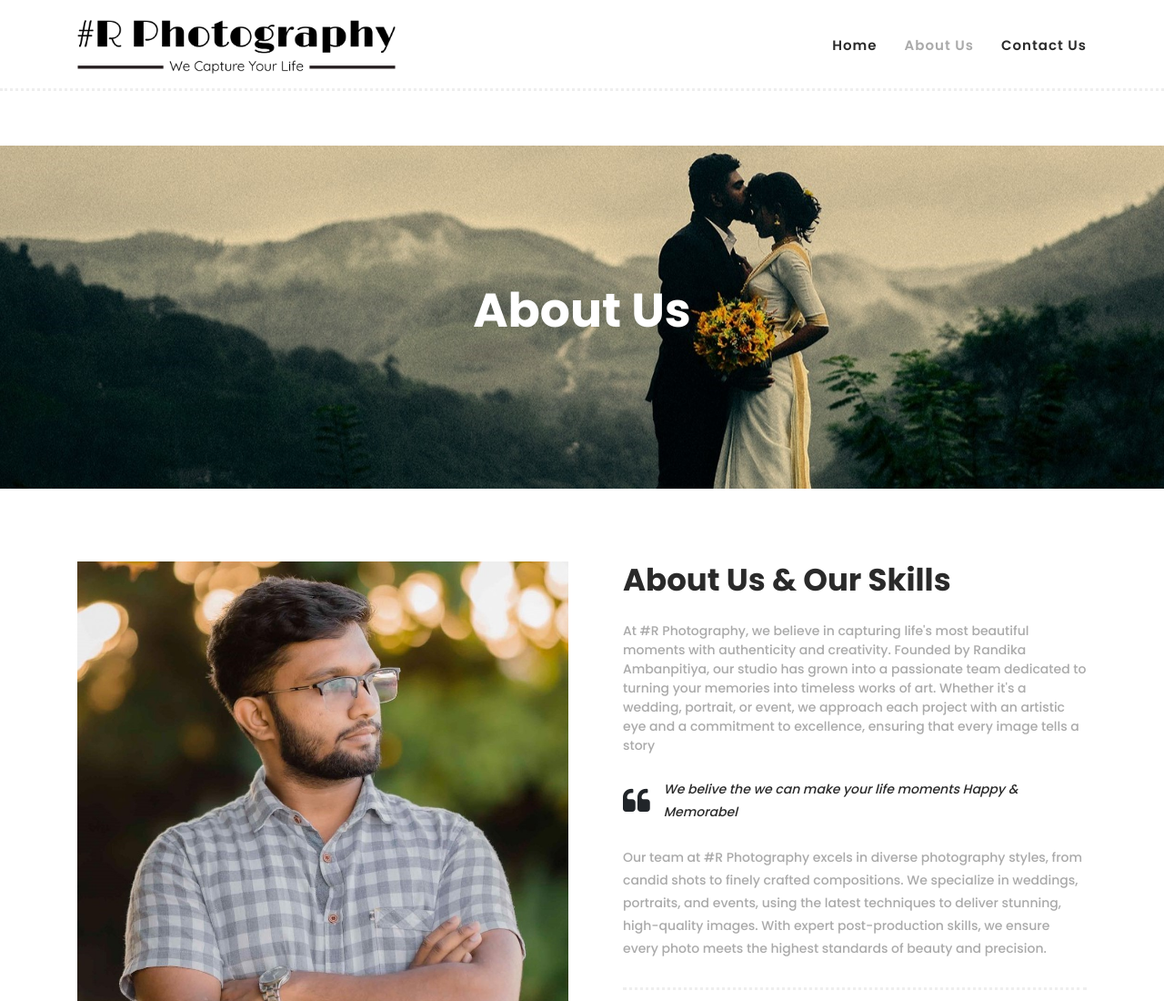
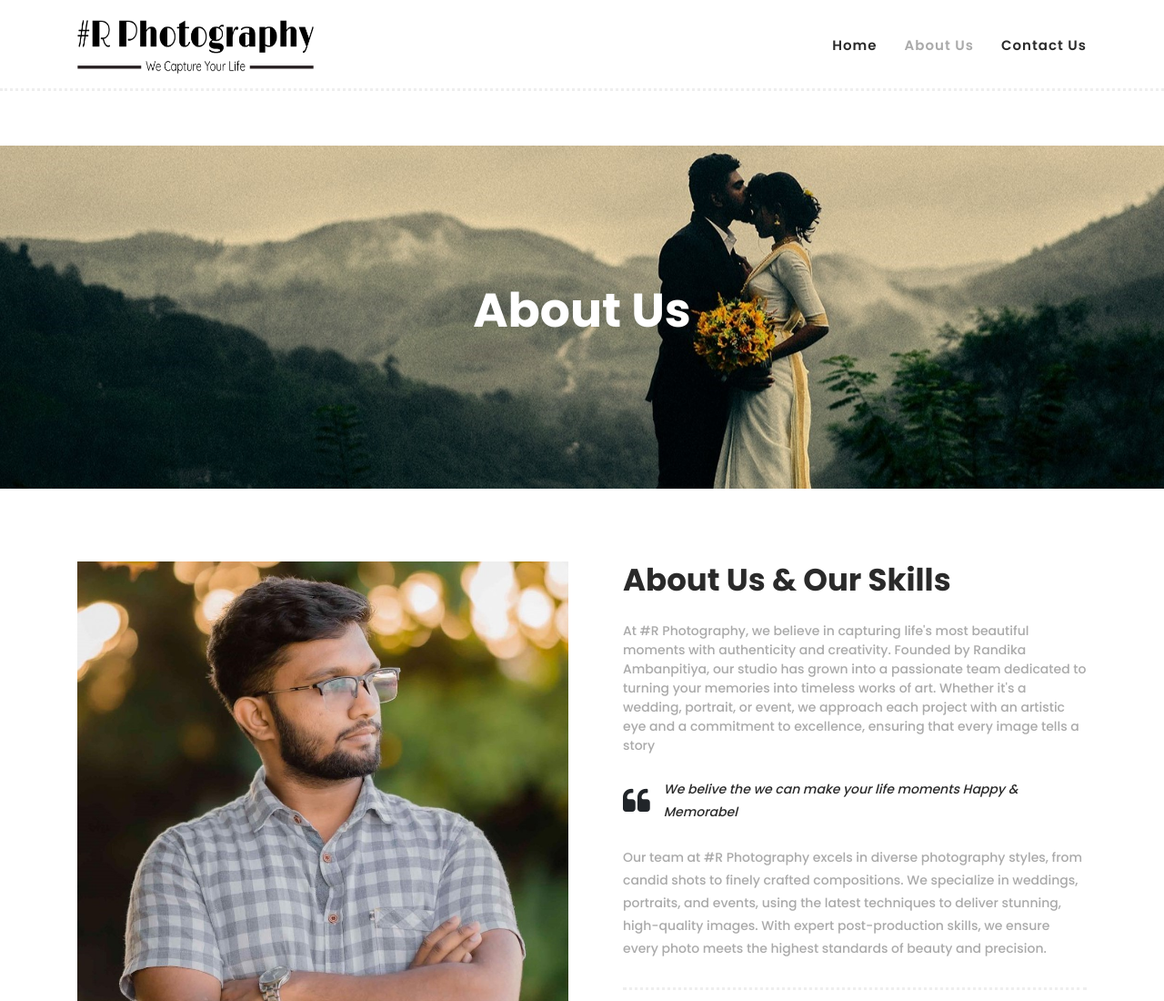
Before and after one commit to Nimesh-Kavinda/-R-Photography-Web-for-Randika, a plain HTML site: page about.html in a window 1280 px wide. Shown: the top 1100 px of the page at 91% size. Drawn offline with Linux system fonts and the light colour scheme.

Commit message:
testing frontend

```diff
--- a/about.html
+++ b/about.html
@@ -52,7 +52,7 @@ https://templatemo.com/tm-571-hexashop
                     <nav class="main-nav">
                         <!-- ***** Logo Start ***** -->
                         <a href="index.html" class="logo">
-                            <img src="assets/images/logo.png" width="350px" height="59px">
+                            <img src="assets/images/logo.png" width="260px" height="59px">
                         </a>
                         <!-- ***** Logo End ***** -->
                         <!-- ***** Menu Start ***** -->
```
Also changed, not shown: contact.html (+1 -1 lines).
